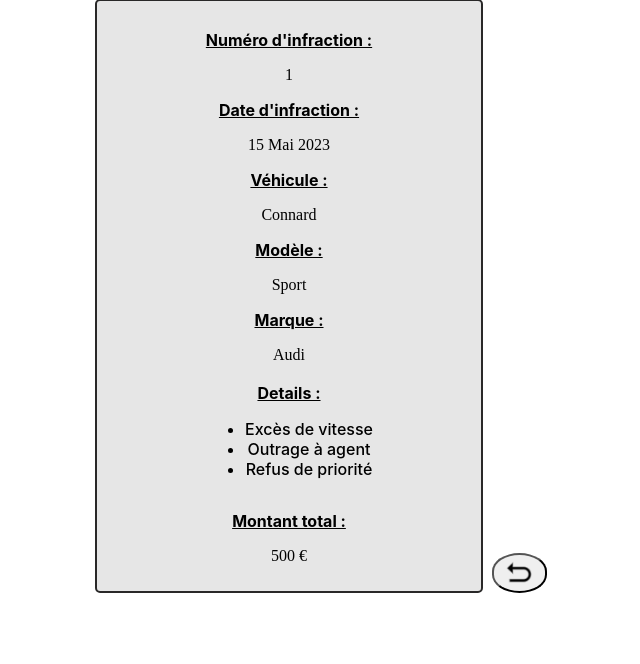
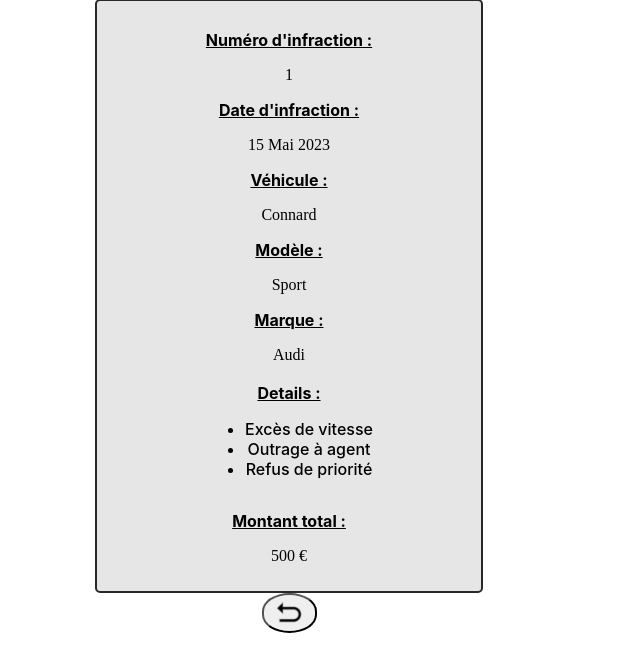
Before and after one commit to Raider472/TP_Note_PHP, a PHP site: template src/view/detail.view.php in a window 1280 px wide. Shown: the part 136-800 px from the top of the page, without its empty margins (351-991 px from the left). Run offline with PHP 8.4, Linux system fonts and the light colour scheme; the template is opened without the code that fills it, so the values that code supplies are empty.

Commit message:
Voila comme ça t'est bien le bouton retour

```diff
--- a/src/view/detail.css
+++ b/src/view/detail.css
@@ -44,7 +44,7 @@
 
 input#Retour{
     position: relative;
-    left: 230px;
+    left: 350px;
     bottom: 40px;
     background-image: url(assets/retour.png);
     background-repeat: no-repeat;
@@ -55,3 +55,11 @@
     border-radius: 60px / 40px;
 
 }
+
+@media screen and (max-width: 1500px) {
+    input#Retour {
+        position: relative;
+        left: 0px;
+        bottom: 0px;
+    }
+}
```
